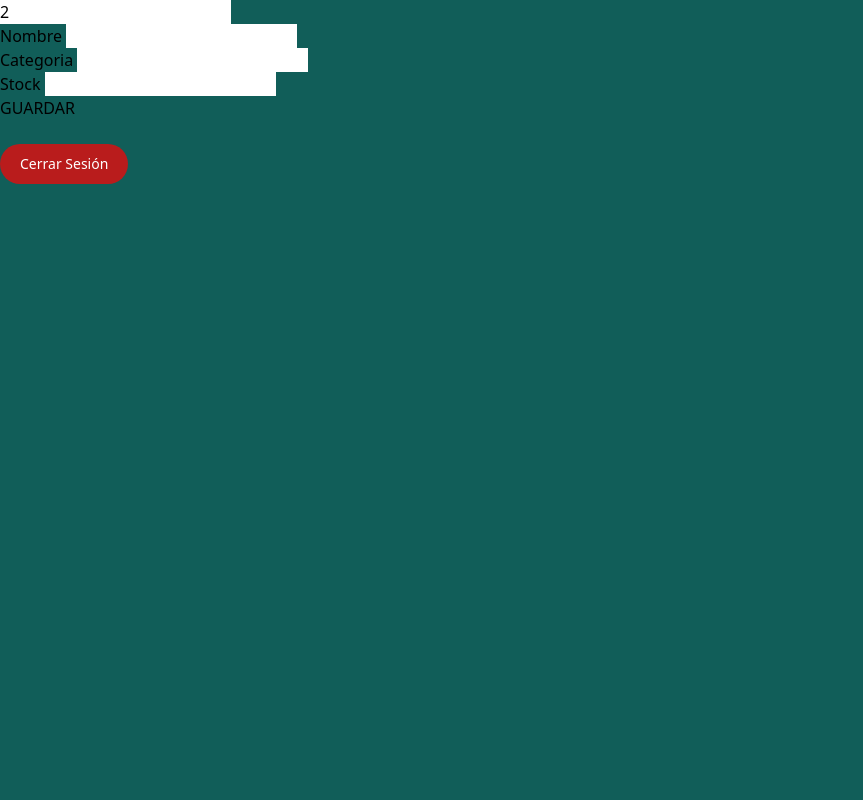
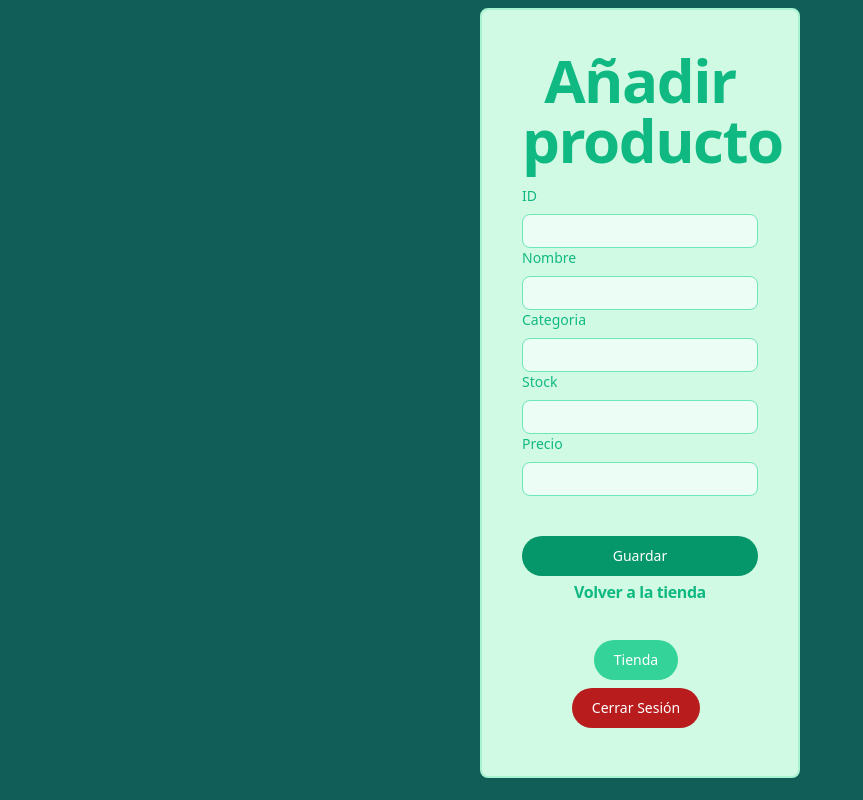
Before and after one commit to AlexCastroo/mvc-country-app, a PHP site: page /mvc-country-app/Public/product/new in a window 1280 px wide. Shown: the whole page, without its empty margins (0-863 px from the left). Run offline with PHP 8.4, Linux system fonts and the light colour scheme; some libraries are stand-ins or nearby versions.

Commit message:
Adding styles and edit routes

```diff
--- a/App/Controllers/PageController.php
+++ b/App/Controllers/PageController.php
@@ -14,7 +14,7 @@ class PageController extends Controller {
 
     public function tienda()
     {
-        $this->render('tienda', [], 'site');
+        $this->render('product', [], 'site');
     }
 
     public function login()
--- a/App/Controllers/ProductController.php
+++ b/App/Controllers/ProductController.php
@@ -12,7 +12,7 @@ class ProductController extends Controller {
 
     public function home()
     {
-        $this->render('product',['cartProduct'],'site');
+        $this->render('product',[],'site');
         //$this->render('cartProduct');
     }
 
@@ -27,6 +27,7 @@ class ProductController extends Controller {
             'nombre' => $body['nombre'],
             'categoria' => $body['categoria'],
             'stock' => $body['stock'],
+            'precio' => $body['precio'],
         ]);
 
         $res->success = true;
--- a/App/Core/Controller.php
+++ b/App/Core/Controller.php
@@ -4,13 +4,13 @@
 
             ob_start();
             require_once(__DIR__ . '/../Views/'.$path.'.view.php');
-            if($parameters){
+            if(!empty($parameters)){
                 require_once(__DIR__ . '/../Views/'. $parameters[0] . '.view.php');
                 $content = ob_get_clean();
             }else{
                 $content = ob_get_clean();
             }
 
-            require_once(__DIR__ . '/../Views/layouts/'.$layout.'.layout.php');
+            require_once('C:/xampp/htdocs/mvc-country-app/App/Views/layouts/'.$layout.'.layout.php');
         }
     }
--- a/App/Views/layouts/site.layout.php
+++ b/App/Views/layouts/site.layout.php
@@ -12,8 +12,12 @@
 <body>
     <?php echo $content ?>
     <br>
-    <a href="http://localhost/mvc-country-app/Public/cartproduct/exit">
-        <button type="button" class="text-white bg-red-700 hover:bg-red-800 focus:outline-none focus:ring-4 focus:ring-red-300 font-medium rounded-full text-sm px-5 py-2.5 text-center me-2 mb-2 dark:bg-red-600 dark:hover:bg-red-700 dark:focus:ring-red-900">Cerrar Sesión</button>
+    <a class="text-white text-center" href="http://localhost/mvc-country-app/Public/product">
+        <button type="button" class="text-white bg-emerald-400 hover:bg-emerald-600 focus:outline-none focus:ring-4 focus:ring-emerald-500 font-medium rounded-full text-sm px-5 py-2.5 text-center me-2 mb-2">Tienda</button>
+    </a>
+
+    <a class="text-white text-center" href="http://localhost/mvc-country-app/Public/cartproduct/exit">
+        <button type="button" class="text-white text-center bg-red-700 hover:bg-red-800 focus:outline-none focus:ring-4 focus:ring-red-300 font-medium rounded-full text-sm px-5 py-2.5 text-center me-2 mb-2 dark:bg-red-600 dark:hover:bg-red-700 dark:focus:ring-red-900">Cerrar Sesión</button>
     </a>
 </body>
 </html>
--- a/App/Views/product.view.php
+++ b/App/Views/product.view.php
@@ -19,6 +19,9 @@
         <a href="http://localhost/mvc-country-app/Public/product/new">
             <button type="button" class="w-full my-2 text-yellow-400 hover:text-white border border-yellow-400 hover:bg-yellow-500 focus:ring-4 focus:outline-none focus:ring-yellow-300 font-medium rounded-lg text-sm px-5 py-2.5 text-center me-2 mb-2 dark:border-yellow-300 dark:text-yellow-300 dark:hover:text-white dark:hover:bg-yellow-400 dark:focus:ring-yellow-900">Añadir nuevo producto</button>
         </a>
+        <a class="text-white text-center" href="http://localhost/mvc-country-app/Public/cartproduct">
+            <button type="button" class="text-white w-full bg-emerald-400 hover:bg-emerald-600 focus:outline-none focus:ring-4 focus:ring-emerald-500 font-medium rounded-full text-sm px-5 py-2.5 text-center me-2 mb-2">Ver carrito</button>
+        </a>
     </div>
 
 <script src="<?= URL_PATH ?>/Assets/js/productos.js"></script>
--- a/App/Views/productNew.view.php
+++ b/App/Views/productNew.view.php
@@ -1,18 +1,38 @@
+
+<div class="container flex flex-col w-1/4 mx-auto my-2 px-10 py-10 bg-emerald-100 rounded-lg border-2 border-emerald-200">
+    <h1 class="mb-4 text-2xl text-center font-extrabold leading-none tracking-tight text-emerald-500 md:text-2xl lg:text-6xl dark:text-white">Añadir producto</h1>
+
+    <form action="" id="productoFormulario">
+        <div>
+            <label for="small-input" class="block mb-2 text-sm font-medium text-emerald-500 dark:text-white">ID</label>
+            <input type="text" id="id" value="<?= $parameters['product']['id'] ?? '' ?>" value="<?= $parameters['product']['id'] ?? '' ?>" class="block w-full p-2 text-gray-900 border border-emerald-300 rounded-lg bg-emerald-50 text-xs focus:ring-emerald-500 focus:border-emerald-500 dark:bg-emerald-700 dark:border-emerald-600 dark:placeholder-emerald-400 dark:text-white dark:focus:ring-emerald-500 dark:focus:border-emerald-500">
+        </div>
+
+        <div>
+            <label for="small-input" class="block mb-2 text-sm font-medium text-emerald-500 dark:text-white">Nombre</label>
+            <input type="text" id="nombre" value="<?= $parameters['product']['nombre'] ?? '' ?>" class="block w-full p-2 text-gray-900 border border-emerald-300 rounded-lg bg-emerald-50 text-xs focus:ring-emerald-500 focus:border-emerald-500 dark:bg-emerald-700 dark:border-emerald-600 dark:placeholder-emerald-400 dark:text-white dark:focus:ring-emerald-500 dark:focus:border-emerald-500">
+        </div>
+
+        <div>
+            <label for="small-input" class="block mb-2 text-sm font-medium text-emerald-500 dark:text-white">Categoria</label>
+            <input type="text" id="categoria" value="<?= $parameters['product']['categoria'] ?? '' ?>" class="block w-full p-2 text-gray-900 border border-emerald-300 rounded-lg bg-emerald-50 text-xs focus:ring-emerald-500 focus:border-emerald-500 dark:bg-emerald-700 dark:border-emerald-600 dark:placeholder-emerald-400 dark:text-white dark:focus:ring-emerald-500 dark:focus:border-emerald-500">
+        </div>
+
+        <div>
+            <label for="small-input" class="block mb-2 text-sm font-medium text-emerald-500 dark:text-white">Stock</label>
+            <input type="text" id="stock" value="<?= $parameters['product']['stock'] ?? '' ?>" class="block w-full p-2 text-gray-900 border border-emerald-300 rounded-lg bg-emerald-50 text-xs focus:ring-emerald-500 focus:border-emerald-500 dark:bg-emerald-700 dark:border-emerald-600 dark:placeholder-emerald-400 dark:text-white dark:focus:ring-emerald-500 dark:focus:border-emerald-500">
+        </div>
+
+        <div>
+            <label for="small-input" class="block mb-2 text-sm font-medium text-emerald-500 dark:text-white">Precio</label>
+            <input type="text" id="precio" value="<?= $parameters['product']['precio'] ?? '' ?>" class="block w-full p-2 text-gray-900 border border-emerald-300 rounded-lg bg-emerald-50 text-xs focus:ring-emerald-500 focus:border-emerald-500 dark:bg-emerald-700 dark:border-emerald-600 dark:placeholder-emerald-400 dark:text-white dark:focus:ring-emerald-500 dark:focus:border-emerald-500">
+        </div>
+
+        <button type="submit" class="text-white my-10 w-full bg-emerald-600 hover:bg-emerald-800 focus:outline-none focus:ring-4 focus:ring-emerald-300 font-medium rounded-full text-sm px-5 py-2.5 text-center me-2 mb-2 dark:bg-emerald-600 dark:hover:bg-emerald-700 dark:focus:ring-emerald-800">Guardar</button>
+    </form>
+
+    <a href="http://localhost/mvc-country-app/Public/product/" class="text-center">
+        <h4 class="mb-4  text-center font-extrabold leading-none tracking-tight text-emerald-500 ">Volver a la tienda</h4>
+    </a>
+
 <script src="<?= URL_PATH ?>/Assets/js/productNew.js"></script>
-<script src="https://cdn.tailwindcss.com"></script>
-<form action="" id="productoFormulario">
-    <input name="" id="id" value="<?= $parameters['product']['id'] ?? '2' ?>">
-    <div>
-        <label for="nombre">Nombre</label>
-        <input type="text" id="nombre" value="<?= $parameters['product']['nombre'] ?? '' ?>">
-    </div>
-    <div>
-        <label for="categoria">Categoria</label>
-        <input type="text" id="categoria" value="<?= $parameters['product']['categoria'] ?? '' ?>">
-    </div>
-    <div>
-        <label for="stock">Stock</label>
-        <input type="text" id="stock" value="<?= $parameters['product']['stock'] ?? '' ?>">
-    </div>
-    <button type="submit">GUARDAR</button>
-</form>
```
Also changed, not shown: App/Controllers/CartProductController.php (+15 -6 lines), App/Views/cartProduct.view.php (+10 -5 lines), App/Views/login.view.php (+12 -1 lines), Public/Assets/js/cartProduct.js (added), Public/Assets/js/productNew.js.
